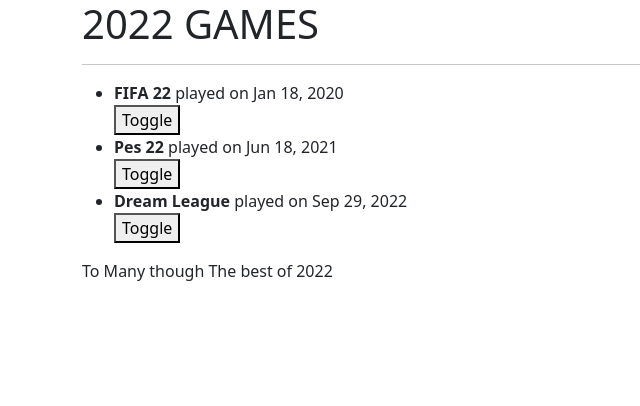
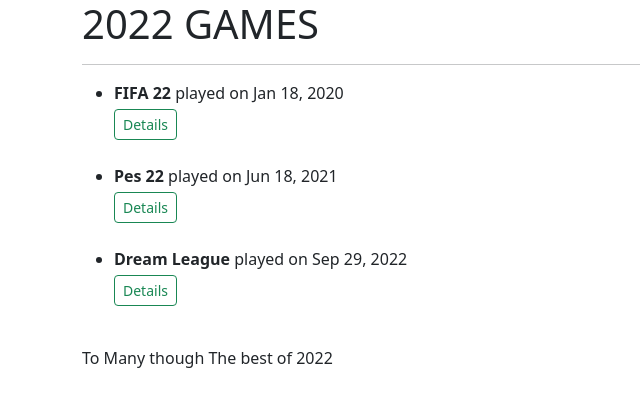
Before and after one commit to SayiaFelix/Games, an Angular app in the folder Games/: page / in a window 1280 px wide. Shown: the top 406 px of the page, without its empty margins (0-640 px from the left). Built offline with nearby package versions, Linux system fonts and the light colour scheme.

Commit message:
solving delete bug

```diff
--- a/Games/src/app/game/game.component.html
+++ b/Games/src/app/game/game.component.html
@@ -5,7 +5,7 @@
         <div *ngFor="let game of games; let i=index">
             <li appStrikethrough> <b>{{game.name}}</b> played on {{game.playDate|date}}</li>
 
-            <button (click)="toggleDetail(i)">Toggle</button>
+            <button class="btn btn-outline-success btn-sm mb-4 mt-1"(click)="toggleDetail(i)">Details</button>
            <app-gamedetail *ngIf="game.showDescription" [game]="game"  (isComplete)="completeGame($event,i)"></app-gamedetail>
         </div>
     </ul>
--- a/Games/src/app/gamedetail/gamedetail.component.html
+++ b/Games/src/app/gamedetail/gamedetail.component.html
@@ -1,3 +1,3 @@
 <p>{{game?.description}}</p>
 <p> Tonament was completed after <b>{{game?.playDate|dateCount}}</b> days</p>
-<button (click)="gameSuper(true)">Delete Game</button>
+<button  class="btn btn-sm btn-danger mb-3" (click)="gameSuper(true)">Delete</button>
```
